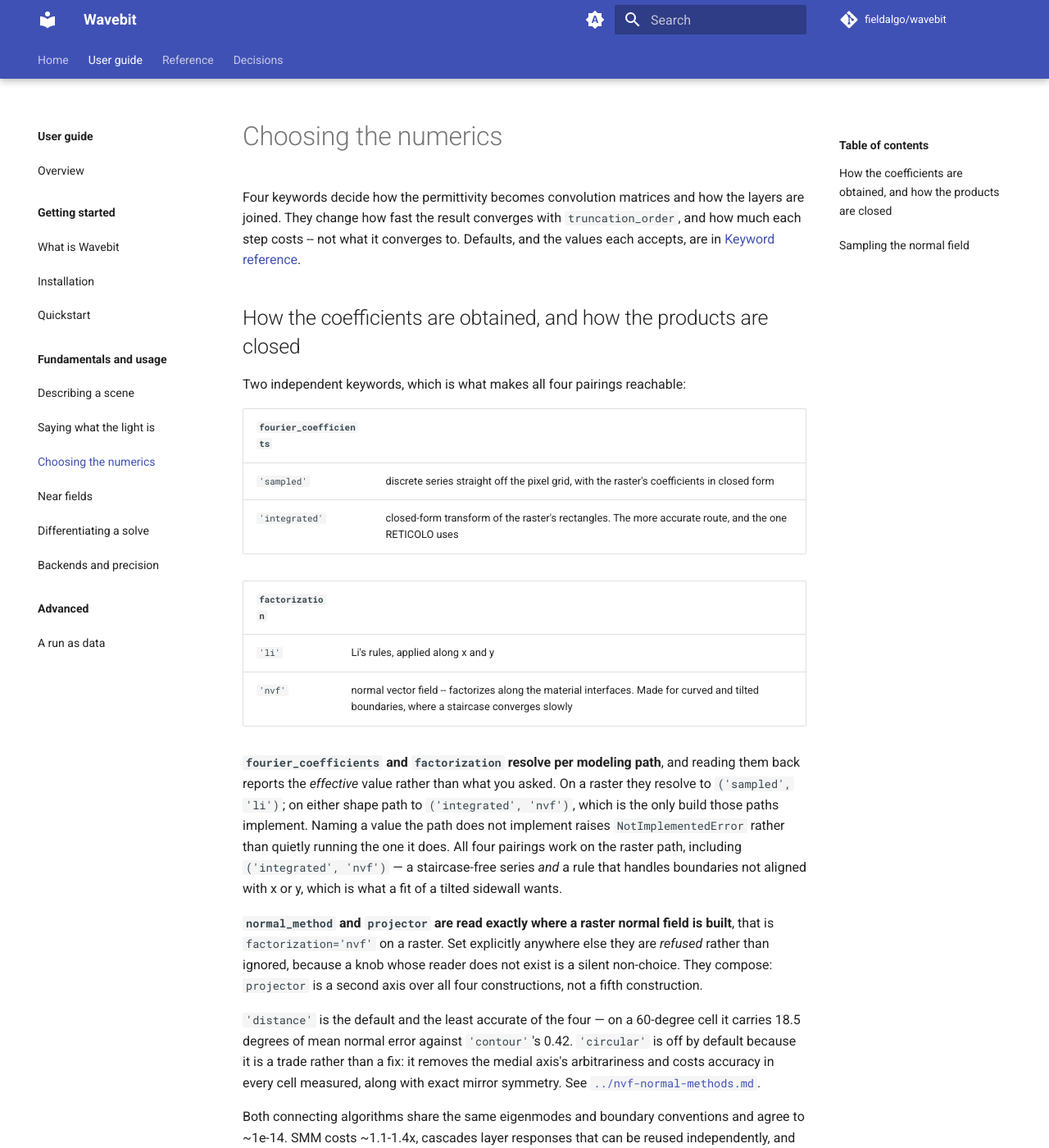
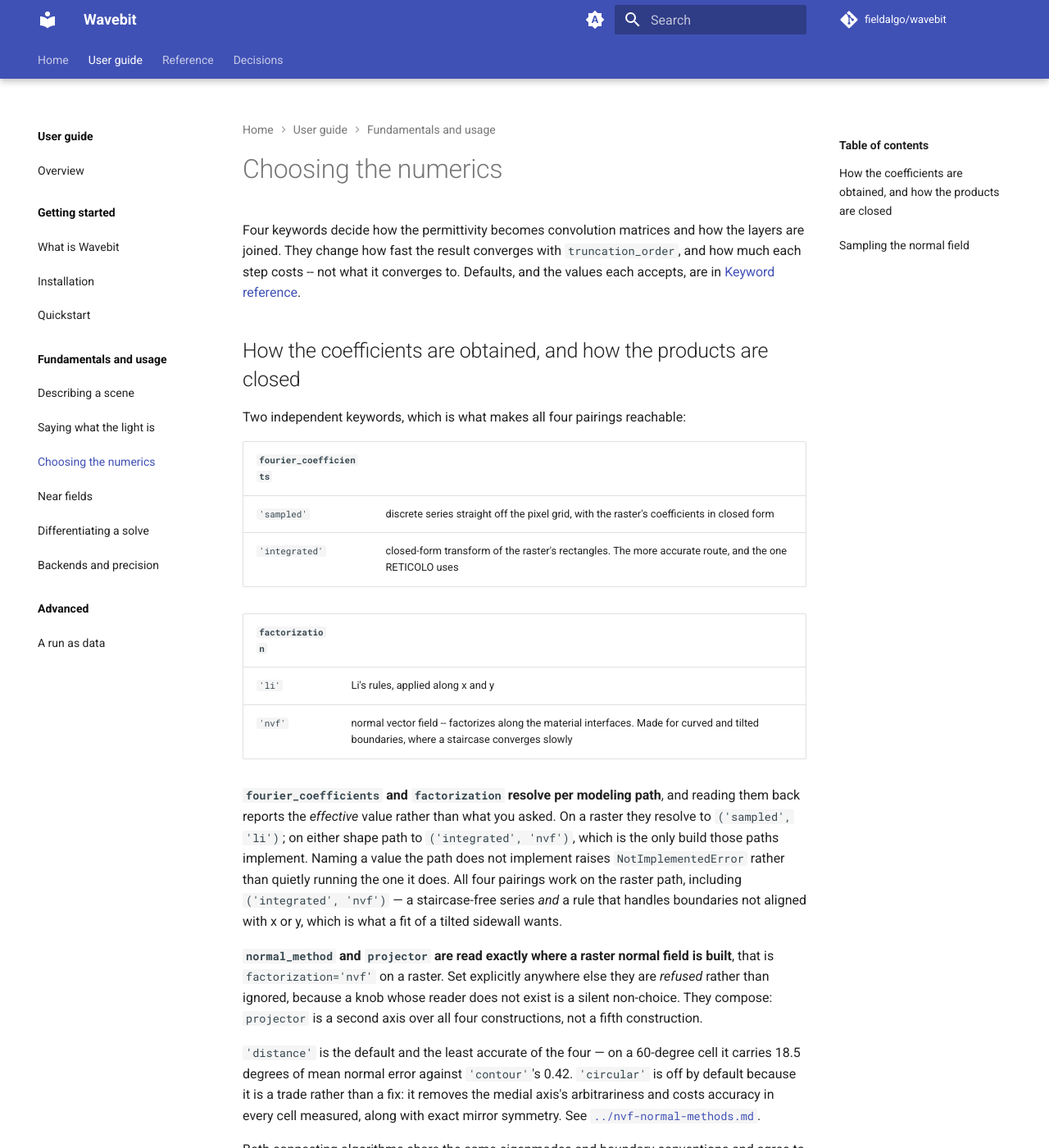
Before and after one commit to fieldalgo/wavebit, an MkDocs documentation site: the page built from docs/guide/numerics.md, in a window 1280 px wide and 1400 px high. Shown: the whole window at 82% size. Built offline with MkDocs 1.6.1 and Material for MkDocs 9.7.7, drawn with Linux system fonts in a browser that asks for light colours; comment, search, counter and statistics services are not loaded.

Commit message:
docs: headings above the links, and a breadcrumb row
Two differences left after the last pass, both visible the moment the two sidebars are put
side by side.

**The headings tied with the links.** I had called that a theme limitation and stopped:
every colour token Material offers is at or below the one the links already use, so
`--md-default-fg-color` on both is the strongest available and it is a tie. PyData does not
tie -- its heading is the strongest thing in the column. Fixed per scheme rather than by
giving up: the dark rule is `hsla(var(--md-hue), 15%, 96%, 1)`, so a palette hue change
carries, and the light rule is an alpha on black, where hue does not arise. Measured after:
dark rgb(243,244,246) against the links' 0.82, light rgba(0,0,0,0.95) against 0.87.

**No breadcrumb.** `navigation.path` adds the row NumPy shows above the title. It earns its
place here: four top-level sections, three nesting levels under one of them, and a page
title that does not say which. It now reads "Home / User guide / Fundamentals and usage".

Co-Authored-By: Claude Opus 5 <noreply@anthropic.com>

```diff
--- a/docs/stylesheets/extra.css
+++ b/docs/stylesheets/extra.css
@@ -39,6 +39,19 @@
   color: var(--md-default-fg-color) !important;
 }
 
+/* ...and one step brighter than the links, which is the relationship PyData actually has and
+ * the one Material's scale cannot express: every token it offers is at or below the colour the
+ * links already use, so the strongest available is a tie. Written per scheme rather than as a
+ * literal -- the dark rule reads `--md-hue`, so a palette hue change carries, and the light
+ * rule is an alpha on black, where hue does not arise. */
+.md-nav__item--section > .md-nav__link {
+  color: rgba(0, 0, 0, 0.95) !important;
+}
+
+[data-md-color-scheme="slate"] .md-nav__item--section > .md-nav__link {
+  color: hsla(var(--md-hue), 15%, 96%, 1) !important;
+}
+
 .md-nav__item--section:first-child > .md-nav__link {
   margin-top: 0;
 }
--- a/mkdocs.yml
+++ b/mkdocs.yml
@@ -35,6 +35,10 @@ theme:
     # four doorways are visible before the reader has scrolled anything.
     - navigation.tabs
     - navigation.tabs.sticky
+    # The breadcrumb row above the page title -- "Home / User guide / Describing a scene".
+    # With four top-level sections and three nesting levels under one of them, the page title
+    # alone does not say where you are.
+    - navigation.path
     - navigation.sections
     - navigation.top
     - navigation.tracking
```
